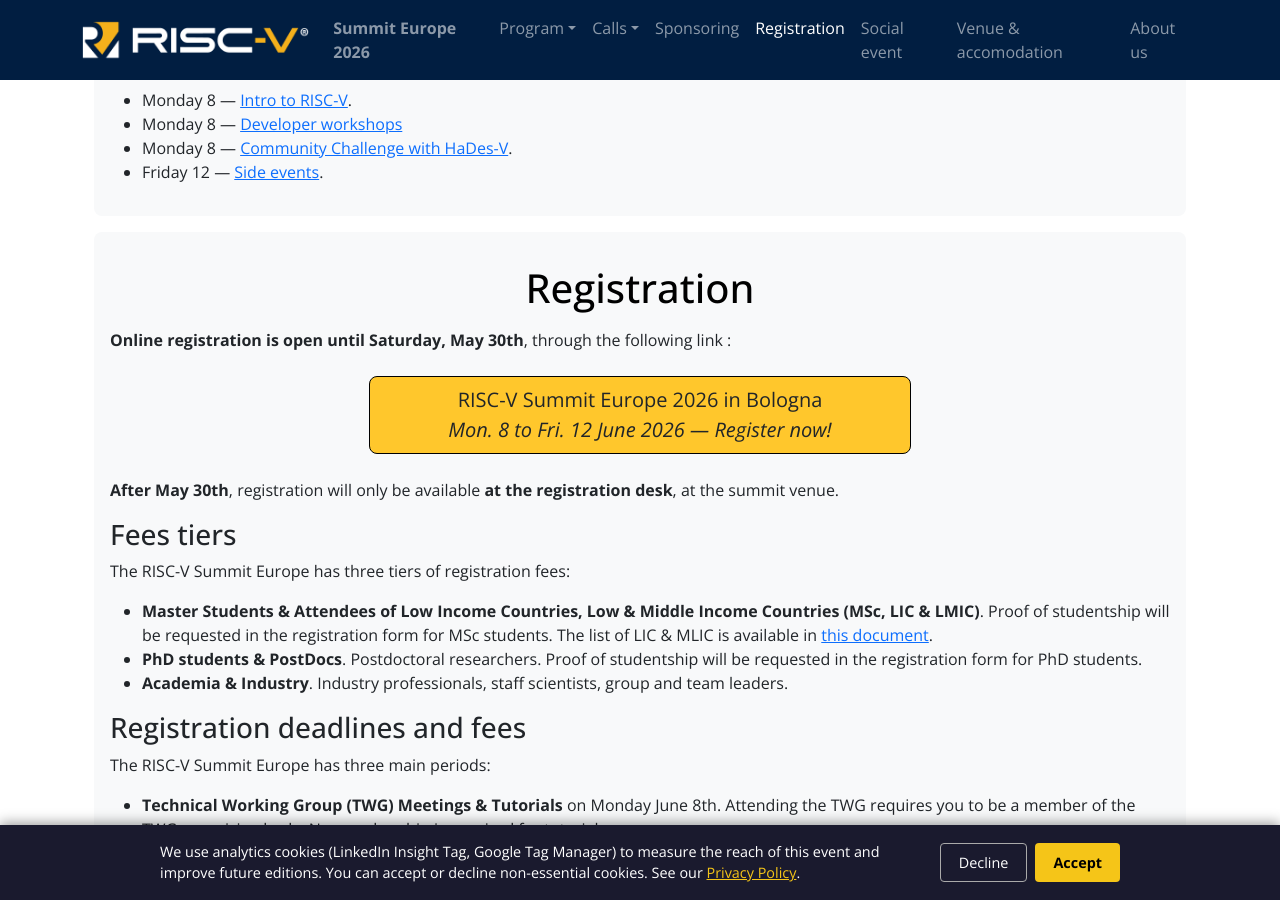
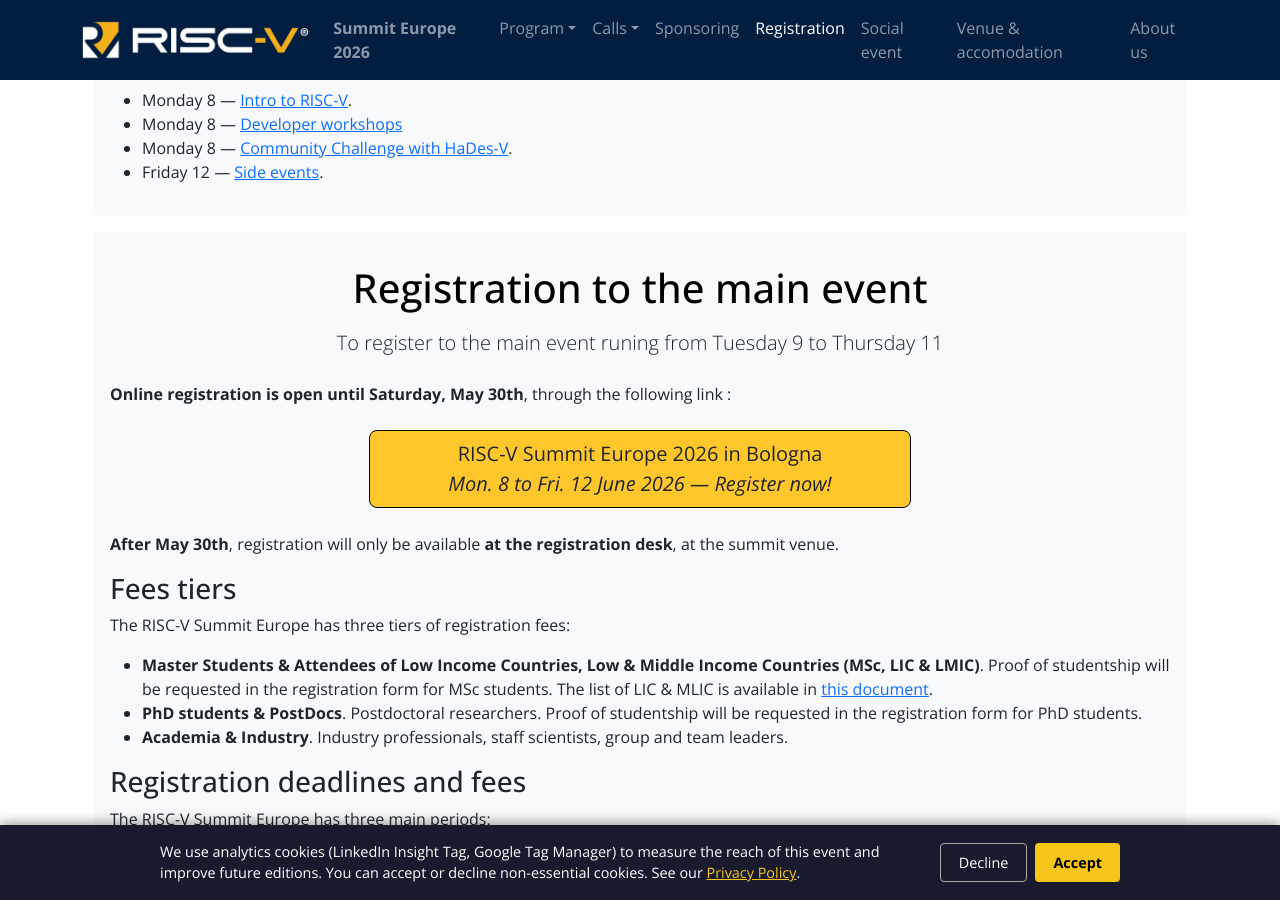
Before and after one commit to riscv-europe/summit-website-development, a Jekyll site: the page built from summit/2026/registration.md, in a window 1280 px wide and 900 px high, scrolled down 612 px. Built offline with Jekyll 4.4.1, drawn with Linux system fonts in a browser that asks for light colours.

Commit message:
Fix: improve wording.

```diff
--- a/summit/2026/registration.md
+++ b/summit/2026/registration.md
@@ -22,7 +22,8 @@
 {% include jumboboxend.html %}
 
 {% include jumboboxstart.html
-    title = "Registration"
+    title = "Registration to the main event"
+	lead = "To register to the main event runing from Tuesday 9 to Thursday 11"
 %}
 
 <p id="registration"><strong>Online registration is open until
```
